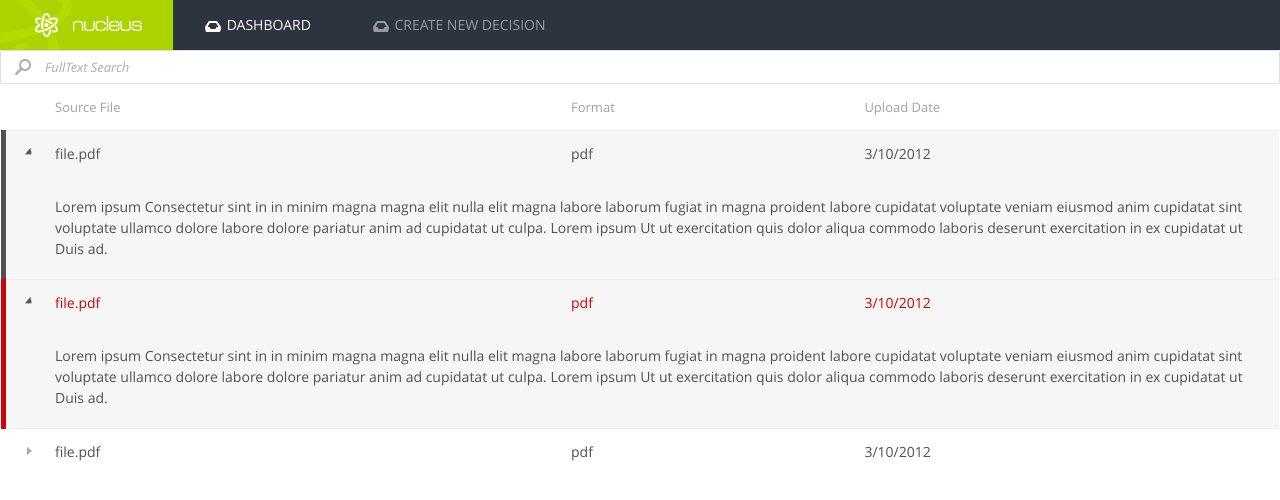
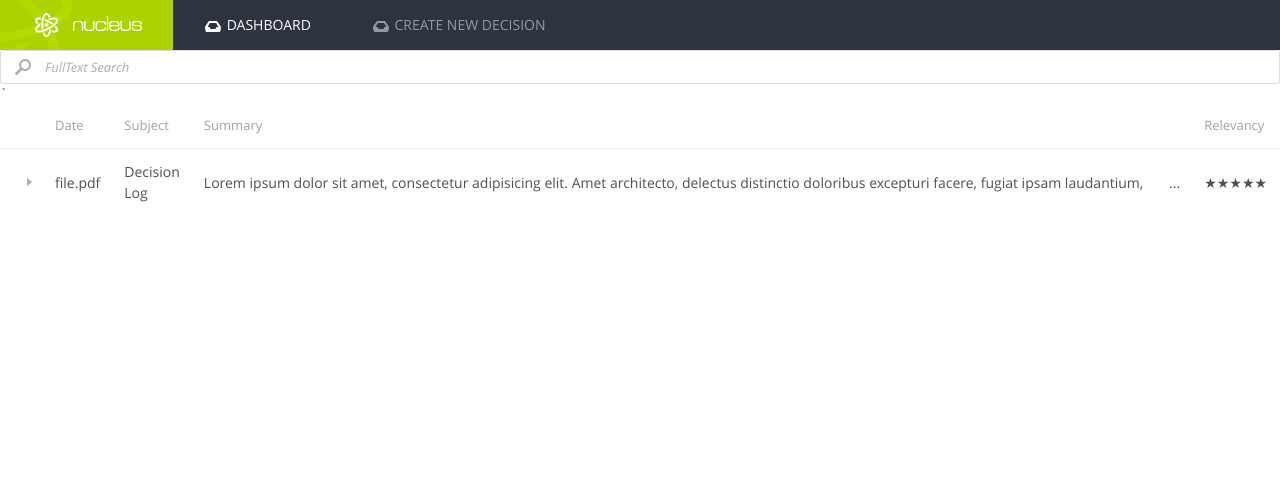
Before and after one commit to MartinHatas/decision-log, a Java web app: template src/main/webapp/WEB-INF/jsp/index.jsp in a window 1280 px wide. Shown: the top 500 px of the page. Run offline with Spring Boot 4, a stand-in JSP engine, Linux system fonts and the light colour scheme; the template is opened without the code that fills it, so the values that code supplies are empty; style sheets or scripts are compiled from the project's sources.

Commit message:
kravinky

```diff
--- a/src/main/resources/static/css/decisionlog.css
+++ /dev/null
@@ -1,3 +0,0 @@
-.l-app {
-    min-width: inherit;
-}
--- /dev/null
+++ b/src/main/resources/static/css/decisionlog.less
@@ -0,0 +1,58 @@
+.l-app {
+    min-width: inherit;
+}
+
+.date {
+    width: 1%;
+}
+
+.subject {
+    width: 1%;
+}
+
+.summary {
+    & > .wrapper {
+        position: relative;
+        padding-right: 20px;
+        height: 21px;
+        overflow: hidden;
+        &:after {
+            position: absolute;
+            right: 0;
+            top: 0;
+            content: "...";
+
+        }
+    }
+}
+
+.relevancy {
+    width: 1%;
+
+    .relevancy .wrapper {
+        position: absolute;
+        width: 61px;
+        clip: rect(0, 30px, 21px, 0);
+    }
+}
+
+
+//.relevancy {
+//    width: 1%;
+//    .wrapper {
+//        clip: rect(0, 50%, 100%, 0);
+//        //position: relative;
+//        //width: 100%;
+//        //        & > .hider {
+//        //            position: absolute;
+//        //            top: 0;
+//        //            right: 0;
+//        //            bottom: 0;
+//        //            width: 0;
+//        //            // todo v sablone
+//        //            width: 50%;
+//        //            background-color: #fff;
+//        //        }
+//    }
+//}
+//
--- a/src/main/webapp/WEB-INF/jsp/index.jsp
+++ b/src/main/webapp/WEB-INF/jsp/index.jsp
@@ -16,7 +16,8 @@
 </head>
 
 <body>
-<div class="l-app">
+<div class="html l-app">
+    <div class="body l-app-page">
         <div class="l-app-page">
             <div class="app-header">
                 <div class="app-header-left">
@@ -42,66 +43,57 @@
                 <input type="text" placeholder="FullText Search "/>
             </div>
 
+            <%-- === DECISIONS . DECISIONS . DECISIONS . DECISIONS . DECISIONS . DECISIONS . DECISIONS  === --%>
+
+            <%--this.subject = subject;--%>
+            <%--this.reason = reason;--%>
+            <%--this.conclusions = conclusions;--%>
+            <%--this.date = date;--%>
+            <%--this.attendees = attendees;--%>
+            <%--this.tags = tags;--%>
+            <%--relevance--%>
 
             <table class="table table--collapsible-rows">
                 <thead>
                 <tr>
-                <th>Source File</th>
-                <th>Format</th>
-                <th>Upload Date</th>
+                    <th>Date</th>
+                    <th>Subject</th>
+                    <th>Summary</th>
+                    <th>Relevancy</th>
                 </tr>
                 </thead>
                 <tbody>
-            <tr class="table-collapsible-row-header is-open">
-                <td>
+                <tr class="table-collapsible-row-header "><%--is-open--%>
+                    <td class="date">
                         <div class="table-collapsible-row-toggle"></div>
                         file.pdf
                     </td>
-                <td>pdf</td>
-                <td>3/10/2012</td>
+                    <td class="subject">Decision Log</td>
+                    <td class="summary">
+                        <div class="wrapper">
+                            Lorem ipsum dolor sit amet, consectetur adipisicing elit. Amet architecto, delectus
+                            distinctio doloribus excepturi facere, fugiat ipsam laudantium, magni odit omnis
+                            perspiciatis quisquam saepe. Accusantium dicta ducimus, eligendi ex excepturi totam veniam?
+                            Accusamus asperiores aut doloribus exercitationem illo non officia! Amet deserunt doloribus
+                            nam obcaecati omnis sed tenetur! Dicta, iusto.
+                        </div>
+                    </td>
+                    <td class="relevancy">
+                        <div class="wrapper">
+                            &#9733;&#9733;&#9733;&#9733;&#9733;
+                            <div class="hider"></div>
+                        </div>
+                    </td>
                 </tr>
+                `
                 <tr class="table-collapsible-row-body">
                     <td colspan="3">
                         <div class="content">Lorem ipsum Consectetur sint in in minim magna magna elit nulla elit magna
-                        labore laborum fugiat in magna proident labore cupidatat voluptate veniam eiusmod anim cupidatat
+                            labore laborum fugiat in magna proident labore cupidatat voluptate veniam eiusmod anim
+                            cupidatat
                             sint voluptate ullamco dolore labore dolore pariatur anim ad cupidatat
-                        ut culpa. Lorem ipsum Ut ut exercitation quis dolor aliqua commodo laboris deserunt exercitation
-                        in ex cupidatat ut Duis ad.
-                    </div>
-                </td>
-            </tr>
-            <tr class="table-collapsible-row-header is-containing-error is-open">
-                <td>
-                    <div class="table-collapsible-row-toggle"></div>
-                    file.pdf
-                </td>
-                <td>pdf</td>
-                <td>3/10/2012</td>
-            </tr>
-            <tr class="table-collapsible-row-body">
-                <td colspan="3">
-                    <div class="content">Lorem ipsum Consectetur sint in in minim magna magna elit nulla elit magna
-                        labore laborum fugiat in magna proident labore cupidatat voluptate veniam eiusmod anim cupidatat
-                        sint voluptate ullamco dolore labore dolore pariatur anim ad cupidatat
-                        ut culpa. Lorem ipsum Ut ut exercitation quis dolor aliqua commodo laboris deserunt exercitation
-                        in ex cupidatat ut Duis ad.
-                    </div>
-                </td>
-            </tr>
-            <tr class="table-collapsible-row-header">
-                <td>
-                    <div class="table-collapsible-row-toggle"></div>
-                    file.pdf
-                </td>
-                <td>pdf</td>
-                <td>3/10/2012</td>
-            </tr>
-            <tr class="table-collapsible-row-body">
-                <td colspan="3">
-                    <div class="content">Lorem ipsum Consectetur sint in in minim magna magna elit nulla elit magna
-                        labore laborum fugiat in magna proident labore cupidatat voluptate veniam eiusmod anim cupidatat
-                        sint voluptate ullamco dolore labore dolore pariatur anim ad cupidatat
-                        ut culpa. Lorem ipsum Ut ut exercitation quis dolor aliqua commodo laboris deserunt exercitation
+                            ut culpa. Lorem ipsum Ut ut exercitation quis dolor aliqua commodo laboris deserunt
+                            exercitation
                             in ex cupidatat ut Duis ad.
                         </div>
                     </td>
@@ -117,6 +109,12 @@
             <%--</table>--%>
 
 
+            <%--<div class="l-view-content-with-footer">--%>
+            <%--<div class="l-view-content-with-footer-body">Content</div>--%>
+            <%--<div class="l-view-content-with-footer-footer">Footer</div>--%>
+            <%--</div>--%>
+
+        </div>
     </div>
 </div>
 </body>
```
Lines whose indentation alone changed are shown as unchanged.
